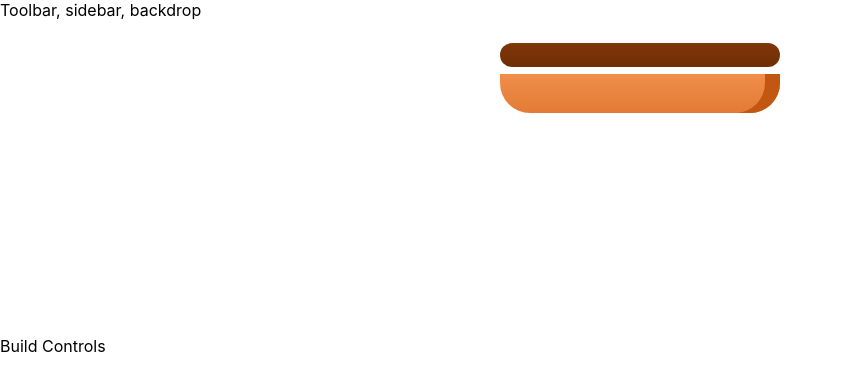
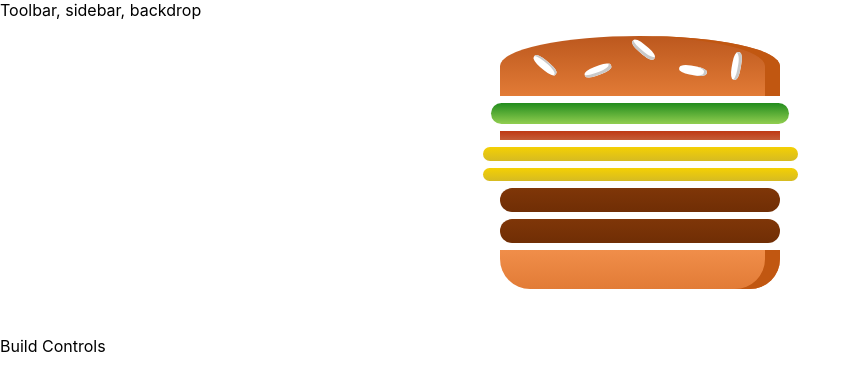
Before and after one commit to deepak-mb/max-react-course, a React (Create React App) app in the folder burger-builder/: page / in a window 1280 px wide. Shown: the top 390 px of the page, without its empty margins (0-860 px from the left). Built offline with nearby package versions, Linux system fonts and the light colour scheme.

Commit message:
Completed 188

```diff
--- a/burger-builder/src/components/Burger/Burger.css
+++ b/burger-builder/src/components/Burger/Burger.css
@@ -2,7 +2,6 @@
   width: 100%;
   margin: auto;
   height: 250px;
-  overflow: scroll;
   text-align: center;
   font-weight: bold;
   font-size: 1.2rem;
--- a/burger-builder/src/components/Burger/Burger.js
+++ b/burger-builder/src/components/Burger/Burger.js
@@ -1,13 +1,21 @@
 import React from "react";
 import "./Burger.css";
 import BurgerIngredients from "./BurgerIngredients/BurgerIngredients";
+import BurgerIngredient from "./BurgerIngredients/BurgerIngredients";
 
 const burger = props => {
+  // console.log(props.ingredients);
+  const transformedIngredients = Object.keys(props.ingredients).map(igKey => {
+    return [...Array(props.ingredients[igKey])].map((_, i) => {
+      return <BurgerIngredient key={igKey + i} type={igKey} />;
+    });
+  });
+  // console.log(transformedIngredients);
+
   return (
     <div className="Burger">
       <BurgerIngredients type="bread-top" />
-      <BurgerIngredients type="meat" />
-      <BurgerIngredients type="cheese" />
+      {transformedIngredients}
       <BurgerIngredients type="bread-bottom" />
     </div>
   );
--- a/burger-builder/src/components/Burger/BurgerIngredients/BurgerIngredients.js
+++ b/burger-builder/src/components/Burger/BurgerIngredients/BurgerIngredients.js
@@ -10,7 +10,7 @@
         ingredient = <div className="BreadBottom"></div>;
         break;
 
-      case "top-bread":
+      case "bread-top":
         ingredient = (
           <div className="BreadTop">
             <div className="Seeds1" />
@@ -22,7 +22,7 @@
         ingredient = <div className="Meat"></div>;
         break;
       case "cheese":
-        ingredient = <div className="cheese"></div>;
+        ingredient = <div className="Cheese"></div>;
         break;
       case "bacon":
         ingredient = <div className="Bacon"></div>;
--- a/burger-builder/src/containers/BurgerBuilder/BurgerBuilder.js
+++ b/burger-builder/src/containers/BurgerBuilder/BurgerBuilder.js
@@ -2,10 +2,18 @@
 import Aux from "../../hoc/aux";
 import Burger from "../../components/Burger/Burger";
 class BurgerBuilder extends Component {
+  state = {
+    ingredients: {
+      salad: 1,
+      bacon: 1,
+      cheese: 2,
+      meat: 2
+    }
+  };
   render() {
     return (
       <Aux>
-        <Burger />
+        <Burger ingredients={this.state.ingredients} />
         <div>Build Controls</div>
       </Aux>
     );
```
